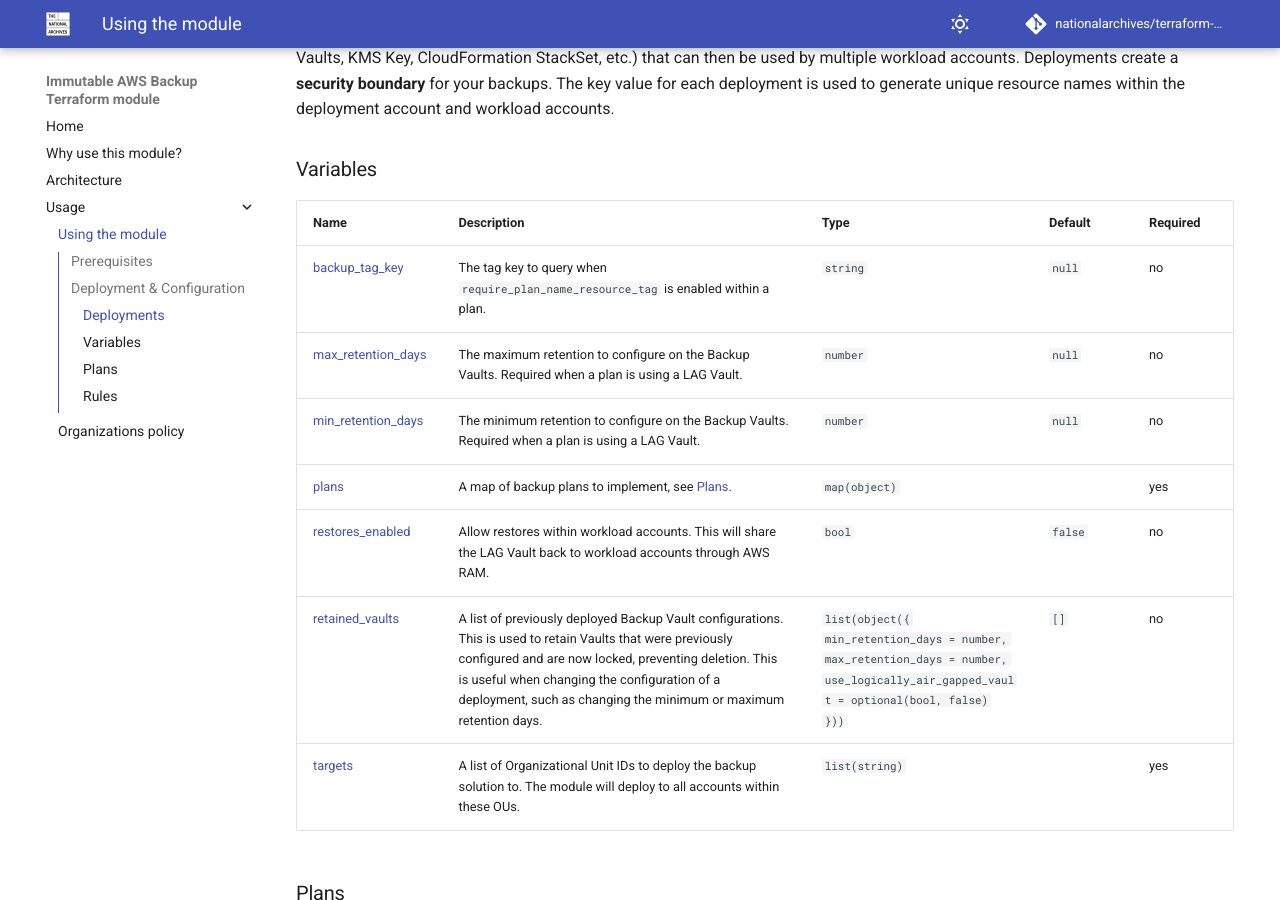
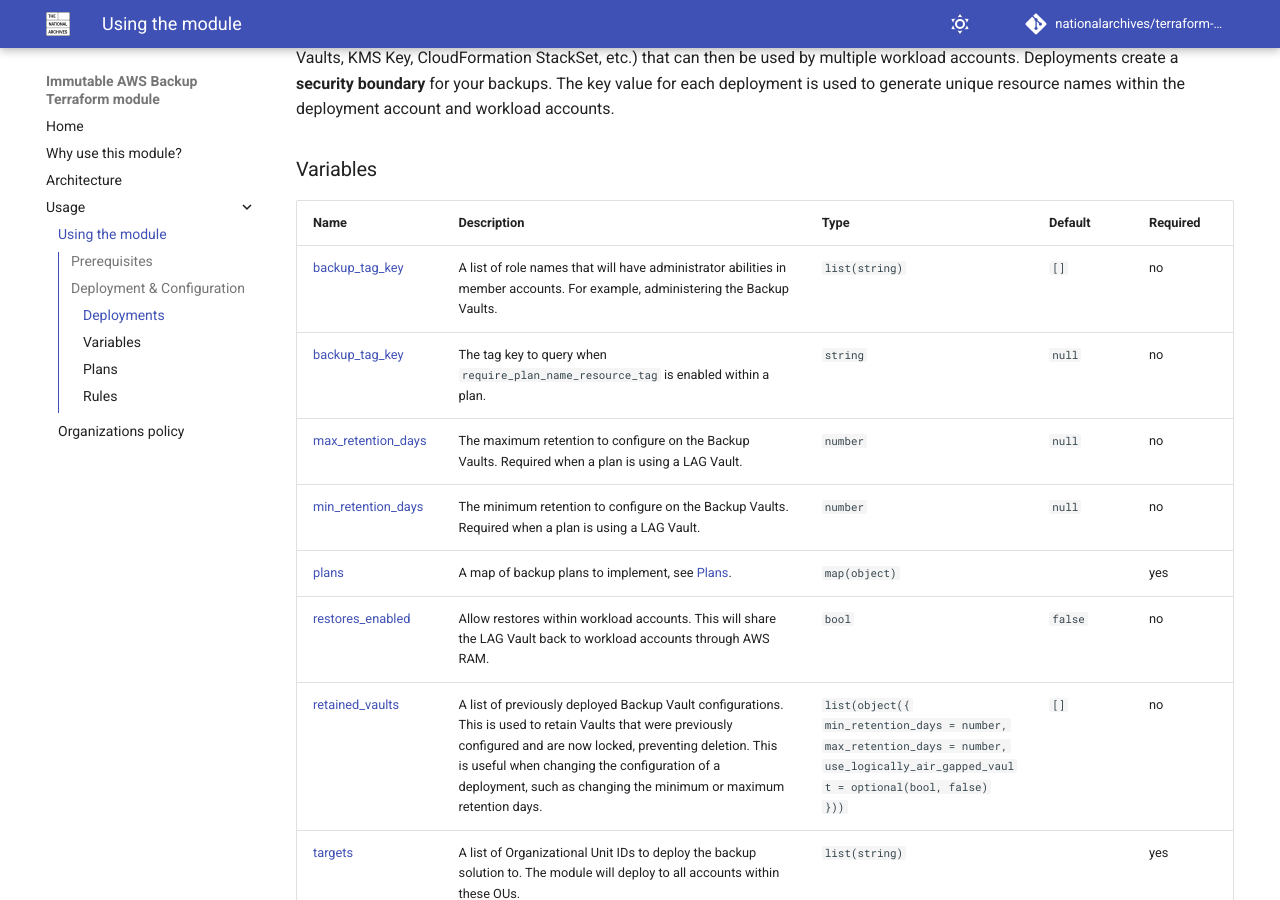
Before and after one commit to nationalarchives/terraform-aws-immutable-aws-backup, an MkDocs documentation site: the page built from docs/usage.md, in a window 1280 px wide and 900 px high, scrolled down 860 px. Built offline with MkDocs 1.6.1 and Material for MkDocs 9.7.7, drawn with Linux system fonts in a browser that asks for light colours; comment, search, counter and statistics services are not loaded.

Commit message:
Add `admin_role_names` variable to deployment (#49)

```diff
--- a/docs/usage.md
+++ b/docs/usage.md
@@ -29,6 +29,7 @@ A deployment is an instance of the backup solution. Within the deployment accoun
 <!-- prettier-ignore-start -->
 | Name | Description | Type | Default | Required |
 |------|-------------|------|---------|----------|
+| <a name="deployments_admin_role_names"></a> [backup\_tag\_key](#deployments\_admin\_role\_names) | A list of role names that will have administrator abilities in member accounts. For example, administering the Backup Vaults. | `list(string)` | `[]` | no |
 | <a name="deployments_backup_tag_key"></a> [backup\_tag\_key](#deployments\_backup\_tag\_key) | The tag key to query when `require_plan_name_resource_tag` is enabled within a plan. | `string` | `null` | no |
 | <a name="deployments_max_retention_days"></a> [max\_retention\_days](#deployments\_max\_retention\_days) | The maximum retention to configure on the Backup Vaults. Required when a plan is using a LAG Vault. | `number` | `null` | no |
 | <a name="deployments_min_retention_days"></a> [min\_retention\_days](#deployments\_min\_retention\_days) | The minimum retention to configure on the Backup Vaults. Required when a plan is using a LAG Vault. | `number` | `null` | no |
```
Also changed, not shown: 4 other files.
